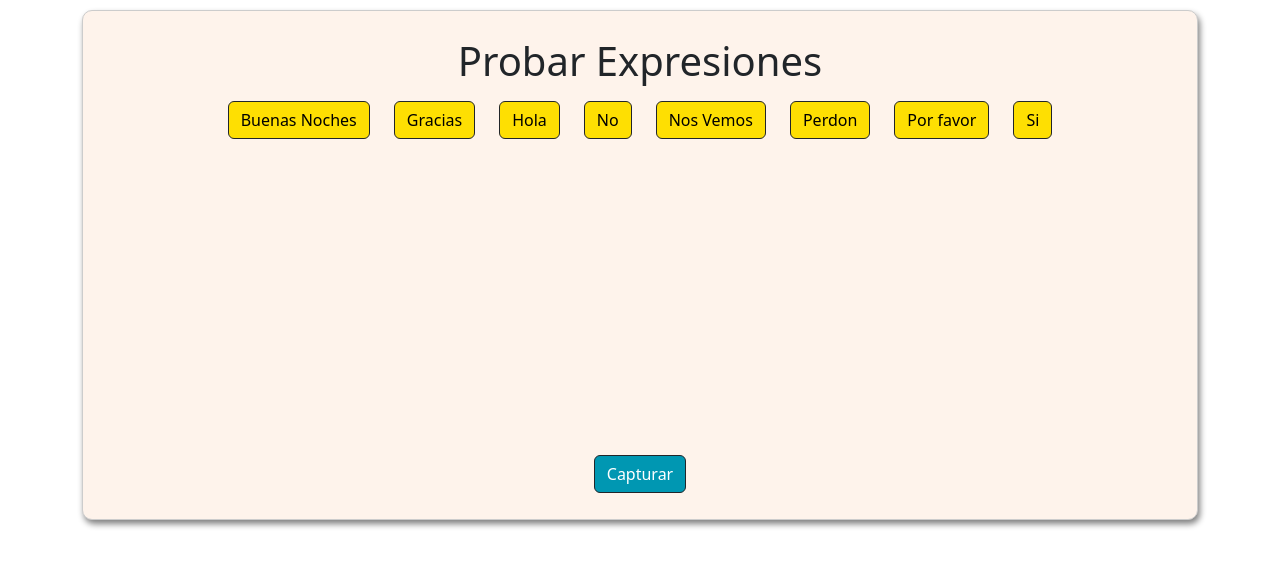
After one commit to Lalitho14/SeniasCodeWeb, a PHP site: page /EjerciciosExpresiones.php in a window 1280 px wide. The commit adds this page. Shown: the top 567 px of the page. Run offline with PHP 8.4, Linux system fonts and the light colour scheme.

Commit message:
Implementacion Ejercicios

```diff
--- /dev/null
+++ b/EjerciciosExpresiones.php
@@ -0,0 +1,66 @@
+<!DOCTYPE html>
+<html lang="en">
+
+<head>
+  <meta charset="UTF-8">
+  <meta name="viewport" content="width=device-width, initial-scale=1.0">
+  <link href="https://cdn.jsdelivr.net/npm/bootstrap@5.3.3/dist/css/bootstrap.min.css" rel="stylesheet" integrity="sha384-QWTKZyjpPEjISv5WaRU9OFeRpok6YctnYmDr5pNlyT2bRjXh0JMhjY6hW+ALEwIH" crossorigin="anonymous">
+  <link rel="stylesheet" href="./css/style.css">
+  <title>Señas Code</title>
+</head>
+
+<body>
+  <main class="container">
+    <div class="principal menu">
+      <h1 class="mt-3">Probar Expresiones</h1>
+      <!-- <div class="alert alert-light" role="alert">
+        ! Intenta usar las expresiones que aprendiste !
+      </div> -->
+      <div class="container mt-3">
+        <div class="row justify-content-center m-3">
+          <div class="col-auto">
+            <button class="btn btn-color-amarillo btn-outline-dark expresion" id="Buenas_noches">Buenas Noches</button>
+          </div>
+          <div class="col-auto">
+            <button class="btn btn-color-amarillo btn-outline-dark expresion" id="Gracias">Gracias</button>
+          </div>
+          <div class="col-auto">
+            <button class="btn btn-color-amarillo btn-outline-dark expresion" id="Hola">Hola</button>
+          </div>
+          <div class="col-auto">
+            <button class="btn btn-color-amarillo btn-outline-dark expresion" id="No">No</button>
+          </div>
+          <div class="col-auto">
+            <button class="btn btn-color-amarillo btn-outline-dark expresion" id="Nos_vemos">Nos Vemos</button>
+          </div>
+          <div class="col-auto">
+            <button class="btn btn-color-amarillo btn-outline-dark expresion" id="Perdon">Perdon</button>
+          </div>
+          <div class="col-auto">
+            <button class="btn btn-color-amarillo btn-outline-dark expresion" id="Por_favor">Por favor</button>
+          </div>
+          <div class="col-auto">
+            <button class="btn btn-color-amarillo btn-outline-dark">Si</button>
+          </div>
+        </div>
+        <div class="row justify-content-center m-3" id="ExpresionSelected"></div>
+        <div class="row justify-content-center">
+          <div class="col-auto col-lg-6 align-self-center">
+            <video id="webcam" autoplay class="videoView w-10"></video>
+          </div>
+        </div>
+        <div class="row justify-content-center m-3">
+          <div class="col-auto col-lg-6">
+            <button id="startVideo" class="btn btn-color-azul btn-outline-dark">Capturar</button>
+          </div>
+        </div>
+        <div class="row justify-content-center" id="Resultado"></div>
+      </div>
+    </div>
+  </main>
+
+  <script src="https://cdn.jsdelivr.net/npm/bootstrap@5.3.3/dist/js/bootstrap.bundle.min.js" integrity="sha384-YvpcrYf0tY3lHB60NNkmXc5s9fDVZLESaAA55NDzOxhy9GkcIdslK1eN7N6jIeHz" crossorigin="anonymous"></script>
+  <script src="./js/camaraExpresiones.js" type="module"></script>
+</body>
+
+</html>
--- a/EjercicosAbecedario.php
+++ b/EjercicosAbecedario.php
@@ -4,8 +4,6 @@
 <head>
   <meta charset="UTF-8">
   <meta name="viewport" content="width=device-width, initial-scale=1.0">
-
-  <head>
   <script src="https://cdn.jsdelivr.net/npm/@mediapipe/tasks-vision/vision_bundle.js"
     crossorigin="anonymous"></script>
   <script src="https://cdn.jsdelivr.net/npm/@mediapipe/drawing_utils/drawing_utils.js"
--- a/css/style.css
+++ b/css/style.css
@@ -62,6 +62,10 @@
   border-radius: 10px;
 }
 
+.titulo_e{
+  background-color: #e9cffa;
+}
+
 @keyframes fadeInDown {
   0% {
     opacity: 0;
--- a/indexExpresiones.php
+++ b/indexExpresiones.php
@@ -18,10 +18,10 @@
         <div class="row justify-content-center mt-5">
           <div class="col-auto col-lg-6 align-self-center px-5">
             <div class="row mb-5">
-              <a href="./indexAbecedarioAprender.php" class="btn btn-lg btn-outline-dark btn-color-amarillo">APRENDER</a>
+              <a href="./indexExpresionesAprender.php" class="btn btn-lg btn-outline-dark btn-color-amarillo">APRENDER</a>
             </div>
             <div class="row justify-content-center">
-              <a href="./EjercicosAbecedario.php" class="btn btn-lg btn-color-azul btn-outline-dark text-black">EJERCICIOS</a>
+              <a href="./EjerciciosExpresiones.php" class="btn btn-lg btn-color-azul btn-outline-dark text-black">EJERCICIOS</a>
             </div>
           </div>
           <div class="col-auto col-lg-6">
```
Also changed, not shown: indexAbecedario_ copy.php (deleted, +0 -28 lines), indexExpresionesAprender.php (added, +23 -0 lines), indexExpresiones_.php (deleted, +0 -24 lines), js/camaraExpresiones.js (+56 -1 lines). Lines whose indentation alone changed are shown as unchanged.
